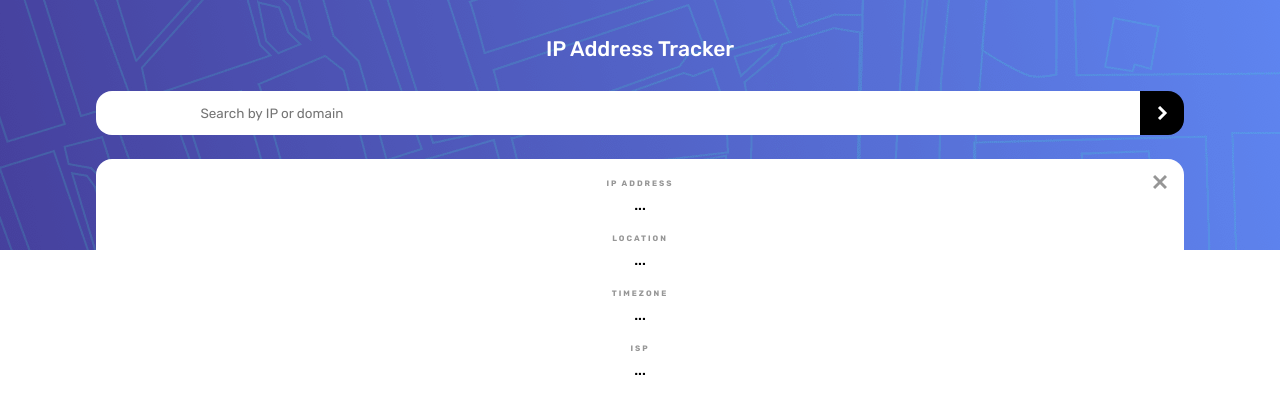
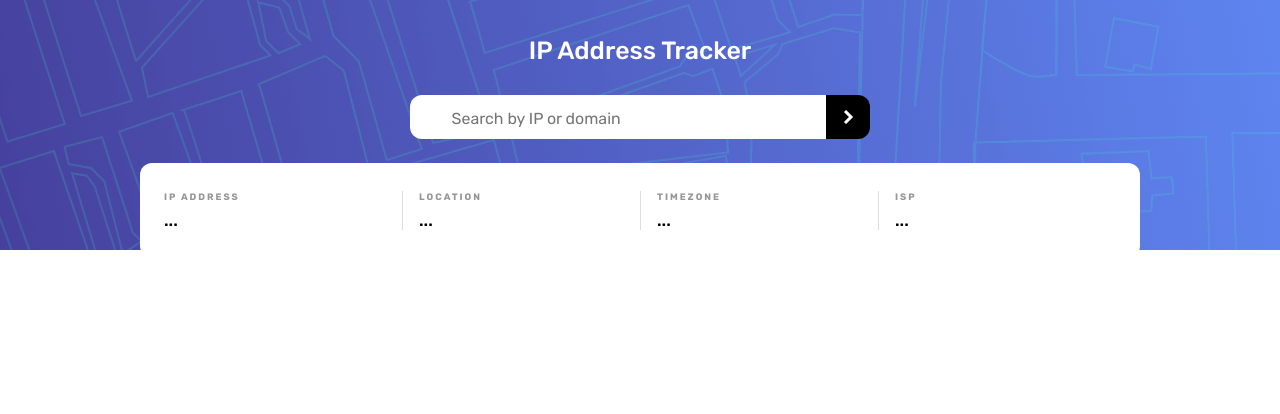
Before and after one commit to OmarBR41/ip-address-tracker, a React (Create React App) app: page / in a window 1280 px wide. Shown: the top 414 px of the page. Built offline with nearby package versions, Linux system fonts and the light colour scheme; no server answers.

Commit message:
Add media queries

```diff
--- a/src/components/IP.css
+++ b/src/components/IP.css
@@ -18,9 +18,10 @@
 
 .IP__Input-Container {
   display: flex;
-  border-radius: 16px;
+  margin: 0 auto 24px;
+  max-width: 460px;
+  border-radius: 12px;
   overflow: hidden;
-  margin-bottom: 24px;
 }
 
 .IP__Input-Wrapper {
@@ -63,8 +64,10 @@
   flex-direction: column;
   align-items: center;
   width: 100%;
+  margin: 0 auto;
+  max-width: 400px;
   max-height: 44px;
-  border-radius: 16px;
+  border-radius: 12px;
   padding: 20px;
   background-color: white;
   transition: max-height 0.75s ease 0.25s;
@@ -141,3 +144,40 @@
     font-size: 1.1rem;
   }
 }
+
+@media only screen and (min-width: 450px) {
+  .IP {
+    font-size: 1.2rem;
+  }
+}
+
+@media only screen and (min-width: 750px) {
+  .IP-Info__Toggle {
+    display: none;
+  }
+
+  .IP-Info {
+    flex-direction: row;
+    align-items: stretch;
+    padding: 28px 24px;
+    max-width: 1000px;
+    max-height: 400px;
+  }
+
+  .IP-Info__Field {
+    width: 25%;
+    margin-bottom: 0;
+    text-align: left;
+  }
+
+  .IP-Info__Field:not(:first-child) {
+    border-left: 1px solid #ddd;
+    padding-left: 1rem;
+  }
+}
+
+@media only screen and (min-width: 750px) {
+  .IP {
+    font-size: 1.3rem;
+  }
+}
```
